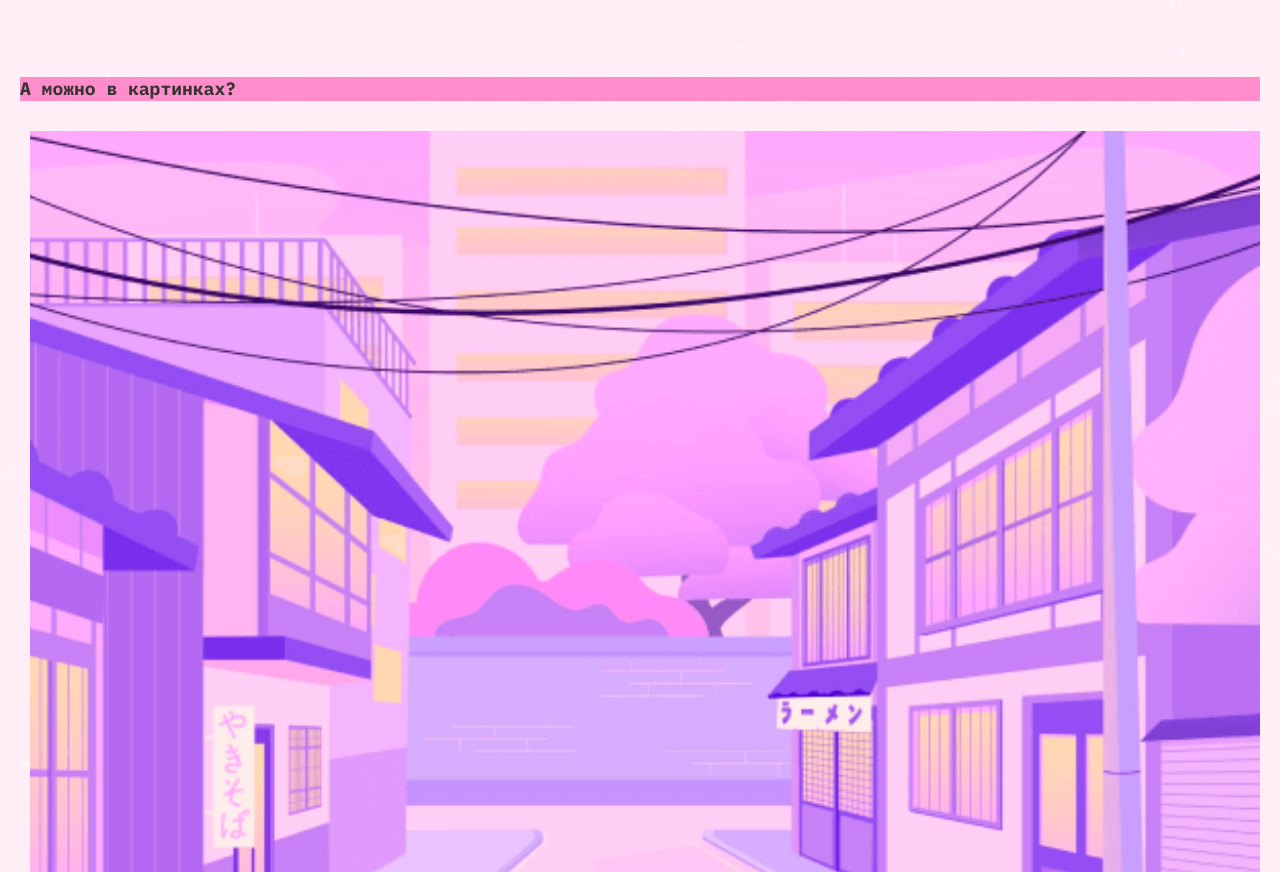
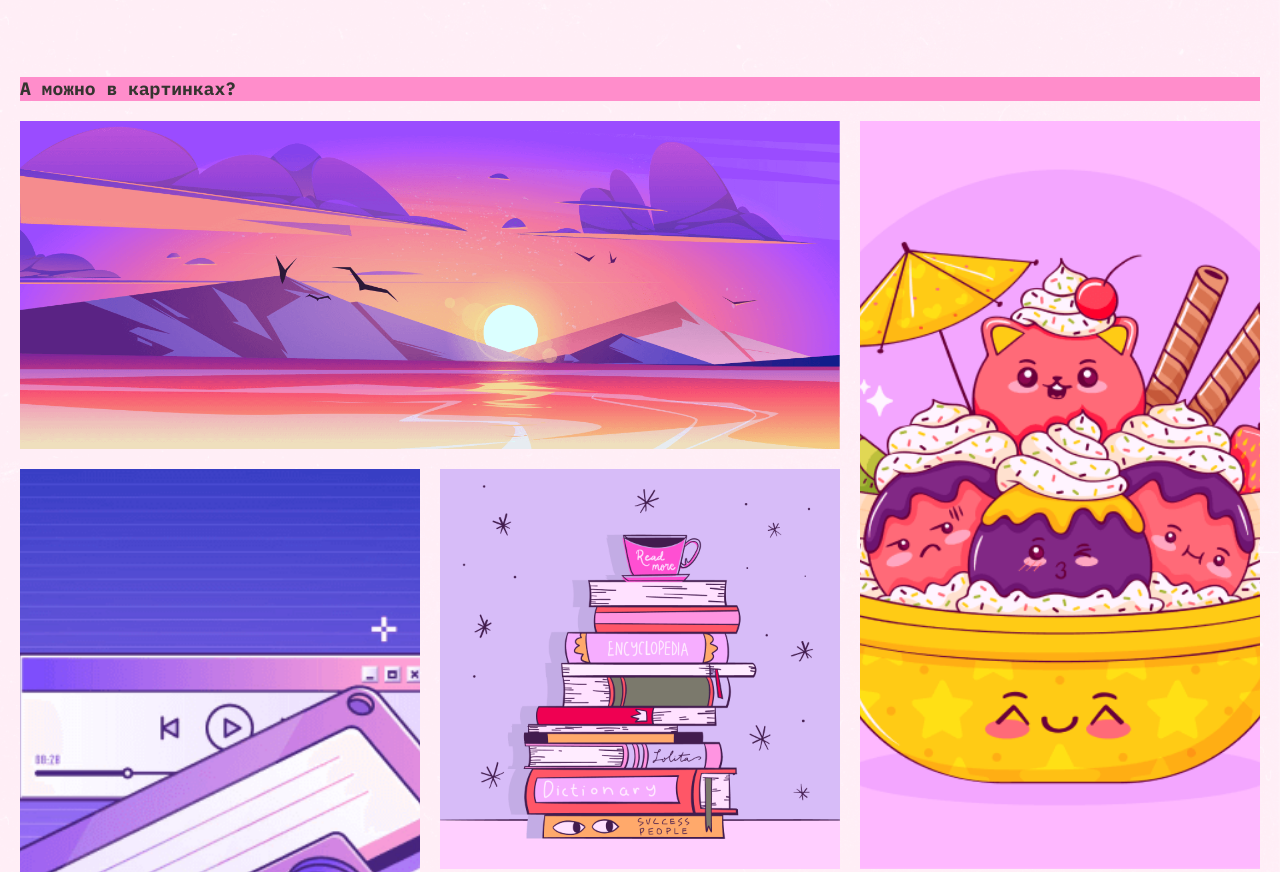
Before and after one commit to RiconCla/slozhno-sosredotochitsya, a plain HTML site: page index.html in a window 1280 px wide. Shown: the part 2647-3519 px from the top of the page. Drawn offline with Linux system fonts and the light colour scheme.

Commit message:
fix images

```diff
--- a/styles/style.css
+++ b/styles/style.css
@@ -320,7 +320,7 @@
     grid-area: street;
   }
 
-  .gallery__container img {
+  .gallery__container {
     grid-template-areas:
       "sunset sunset ice-cream"
       "tape books ice-cream"
```
